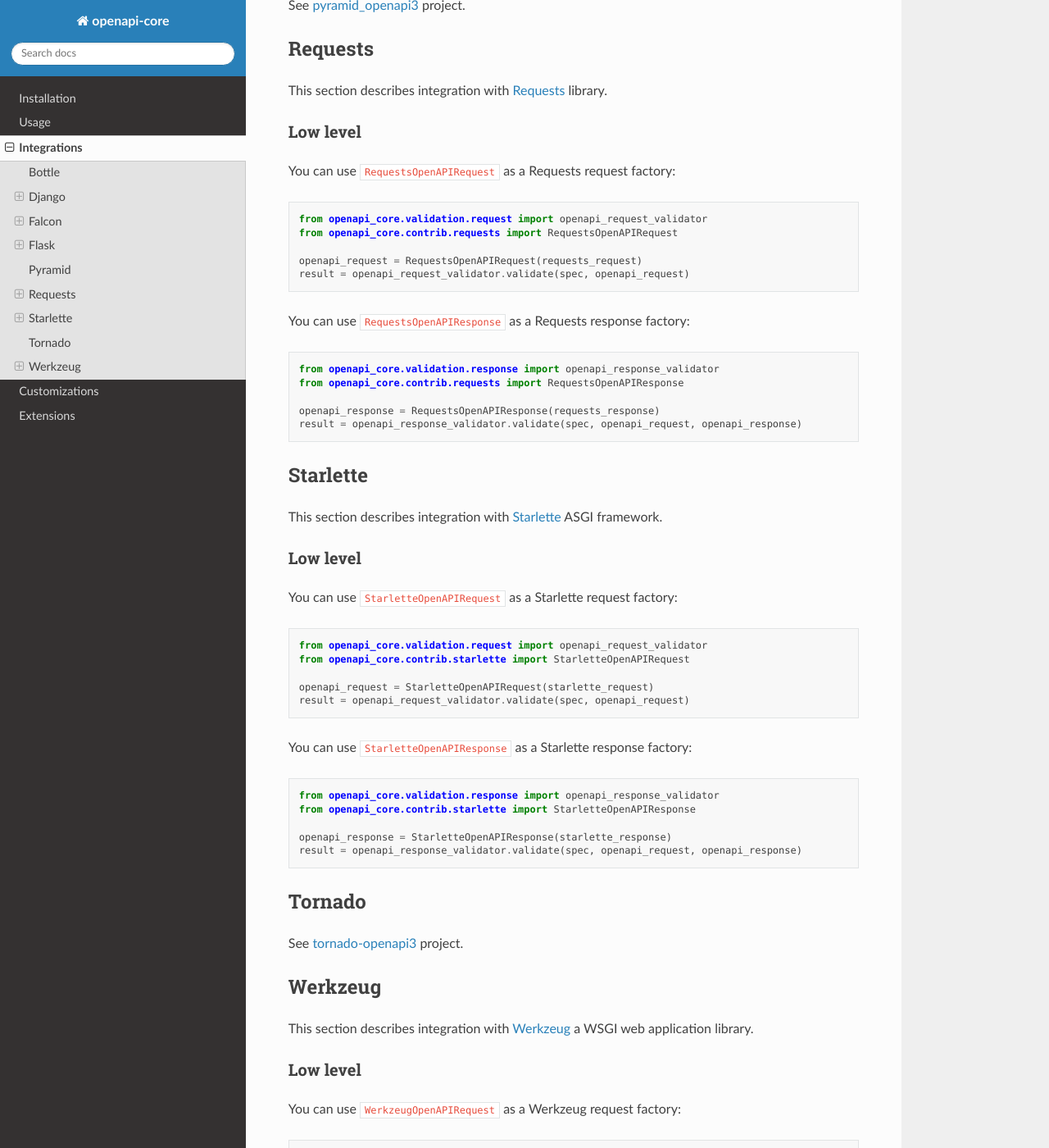
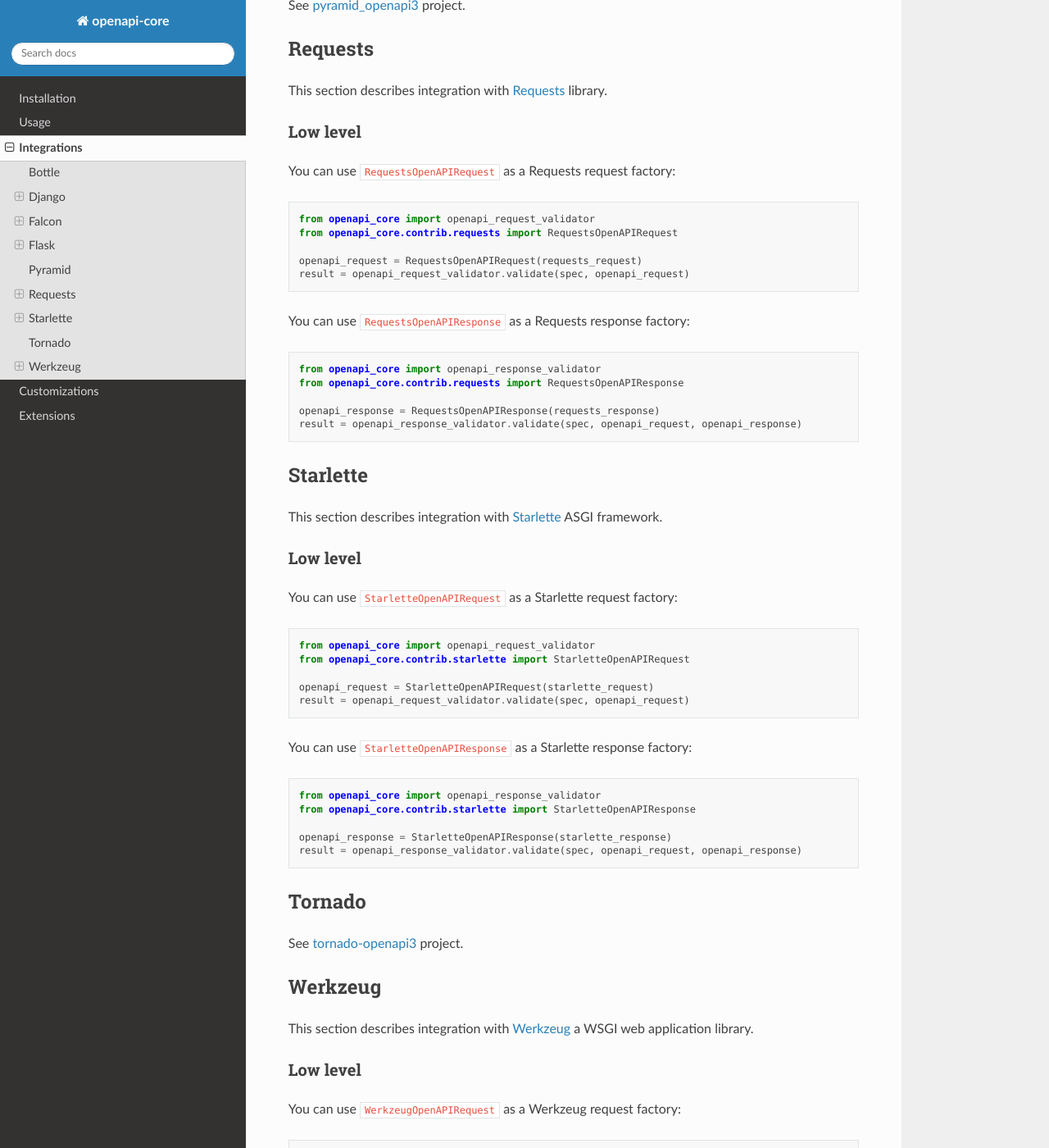
Before and after one commit to python-openapi/openapi-core, a Sphinx documentation site: the page built from docs/integrations.rst, in a window 1280 px wide and 1400 px high, scrolled down 3999 px. Shown: the whole window at 82% size. Built offline with Sphinx 7.4.7 and the Read the Docs theme 2.0.0, drawn with Linux system fonts in a browser that asks for light colours; some of the changed text lies outside the part shown.

Commit message:
validators public api expose

```diff
--- a/README.rst
+++ b/README.rst
@@ -77,7 +77,7 @@
 
 .. code-block:: python
 
-   from openapi_core.validation.request import openapi_request_validator
+   from openapi_core import openapi_request_validator
 
    result = openapi_request_validator.validate(spec, request)
 
@@ -111,7 +111,7 @@
 
 .. code-block:: python
 
-   from openapi_core.validation.response import openapi_response_validator
+   from openapi_core import openapi_response_validator
 
    result = openapi_response_validator.validate(spec, request, response)
 
@@ -140,7 +140,7 @@
 
 .. code:: python
 
-   from openapi_core.validation.response import openapi_v31_response_validator
+   from openapi_core import openapi_v31_response_validator
 
    result = openapi_v31_response_validator.validate(spec, request, response)
 
--- a/docs/integrations.rst
+++ b/docs/integrations.rst
@@ -56,7 +56,7 @@
 
 .. code-block:: python
 
-   from openapi_core.validation.request import openapi_request_validator
+   from openapi_core import openapi_request_validator
    from openapi_core.contrib.django import DjangoOpenAPIRequest
 
    openapi_request = DjangoOpenAPIRequest(django_request)
@@ -66,7 +66,7 @@
 
 .. code-block:: python
 
-   from openapi_core.validation.response import openapi_response_validator
+   from openapi_core import openapi_response_validator
    from openapi_core.contrib.django import DjangoOpenAPIResponse
 
    openapi_response = DjangoOpenAPIResponse(django_response)
@@ -115,7 +115,7 @@
 
 .. code-block:: python
 
-   from openapi_core.validation.request import openapi_request_validator
+   from openapi_core import openapi_request_validator
    from openapi_core.contrib.falcon import FalconOpenAPIRequest
 
    openapi_request = FalconOpenAPIRequest(falcon_request)
@@ -125,7 +125,7 @@
 
 .. code-block:: python
 
-   from openapi_core.validation.response import openapi_response_validator
+   from openapi_core import openapi_response_validator
    from openapi_core.contrib.falcon import FalconOpenAPIResponse
 
    openapi_response = FalconOpenAPIResponse(falcon_response)
@@ -196,7 +196,7 @@
 
 .. code-block:: python
 
-   from openapi_core.validation.request import openapi_request_validator
+   from openapi_core import openapi_request_validator
    from openapi_core.contrib.flask import FlaskOpenAPIRequest
 
    openapi_request = FlaskOpenAPIRequest(flask_request)
@@ -223,7 +223,7 @@
 
 .. code-block:: python
 
-   from openapi_core.validation.request import openapi_request_validator
+   from openapi_core import openapi_request_validator
    from openapi_core.contrib.requests import RequestsOpenAPIRequest
 
    openapi_request = RequestsOpenAPIRequest(requests_request)
@@ -233,7 +233,7 @@
 
 .. code-block:: python
 
-   from openapi_core.validation.response import openapi_response_validator
+   from openapi_core import openapi_response_validator
    from openapi_core.contrib.requests import RequestsOpenAPIResponse
 
    openapi_response = RequestsOpenAPIResponse(requests_response)
@@ -252,7 +252,7 @@
 
 .. code-block:: python
 
-   from openapi_core.validation.request import openapi_request_validator
+   from openapi_core import openapi_request_validator
    from openapi_core.contrib.starlette import StarletteOpenAPIRequest
 
    openapi_request = StarletteOpenAPIRequest(starlette_request)
@@ -262,7 +262,7 @@
 
 .. code-block:: python
 
-   from openapi_core.validation.response import openapi_response_validator
+   from openapi_core import openapi_response_validator
    from openapi_core.contrib.starlette import StarletteOpenAPIResponse
 
    openapi_response = StarletteOpenAPIResponse(starlette_response)
@@ -287,7 +287,7 @@
 
 .. code-block:: python
 
-   from openapi_core.validation.request import openapi_request_validator
+   from openapi_core import openapi_request_validator
    from openapi_core.contrib.werkzeug import WerkzeugOpenAPIRequest
 
    openapi_request = WerkzeugOpenAPIRequest(werkzeug_request)
@@ -297,7 +297,7 @@
 
 .. code-block:: python
 
-   from openapi_core.validation.response import openapi_response_validator
+   from openapi_core import openapi_response_validator
    from openapi_core.contrib.werkzeug import WerkzeugOpenAPIResponse
 
    openapi_response = WerkzeugOpenAPIResponse(werkzeug_response)
--- a/docs/usage.rst
+++ b/docs/usage.rst
@@ -21,7 +21,7 @@
 
 .. code-block:: python
 
-   from openapi_core.validation.request import openapi_request_validator
+   from openapi_core import openapi_request_validator
 
    result = openapi_request_validator.validate(spec, request)
 
@@ -55,7 +55,7 @@
 
 .. code-block:: python
 
-   from openapi_core.validation.response import openapi_response_validator
+   from openapi_core import openapi_response_validator
 
    result = openapi_response_validator.validate(spec, request, response)
 
```
Also changed, not shown: openapi_core/__init__.py (+12 -0 lines), 8 other files.
